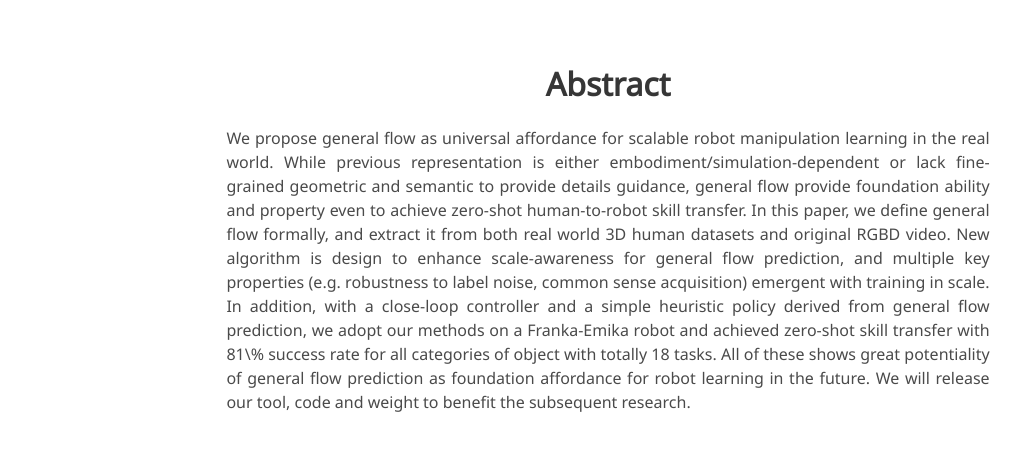
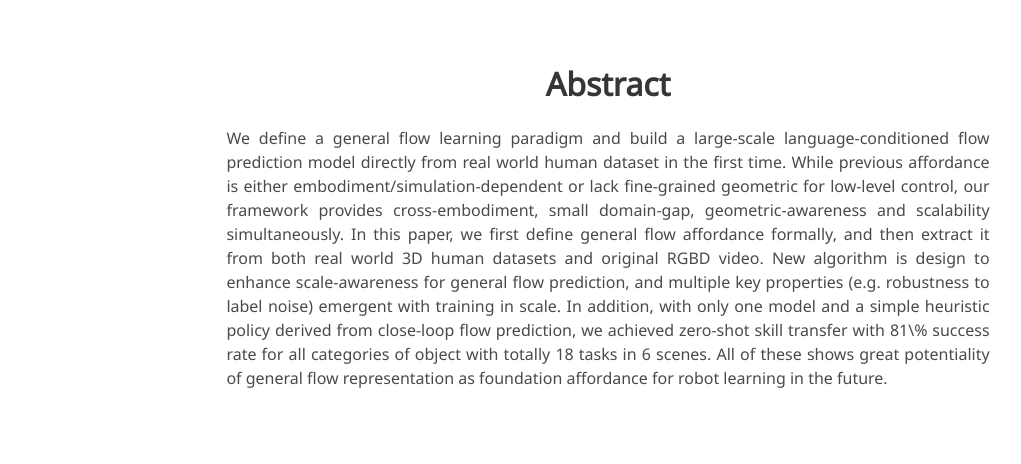
Before and after one commit to general-flow/general-flow.github.io, a plain HTML site: page index.html in a window 1280 px wide. Shown: the part 780-1244 px from the top of the page, without its empty margins (32-1053 px from the left). Drawn offline with nearby package versions, Linux system fonts and the light colour scheme; some icons are missing; a web font is replaced by a local one.

```diff
--- a/index.html
+++ b/index.html
@@ -479,7 +479,7 @@
           <h2 class="title is-3">Abstract</h2>
           <div class="content has-text-justified">
             <p>
-            We propose general flow as universal affordance for scalable robot manipulation learning in the real world. While previous representation is either embodiment/simulation-dependent or lack fine-grained geometric and semantic to provide details guidance, general flow provide foundation ability and property even to achieve zero-shot human-to-robot skill transfer. In this paper, we define general flow formally, and extract it from both real world 3D human datasets and original RGBD video. New algorithm is design to enhance scale-awareness for general flow prediction, and multiple key properties (e.g. robustness to label noise, common sense acquisition) emergent with training in scale. In addition, with a close-loop controller and a simple heuristic policy derived from general flow prediction, we adopt our methods on a Franka-Emika robot and achieved zero-shot skill transfer with 81\% success rate for all categories of object with totally 18 tasks. All of these shows great potentiality of general flow prediction as foundation affordance for robot learning in the future. We will release our tool, code and weight to benefit the subsequent research.
+            We define a general flow learning paradigm and build a large-scale language-conditioned flow prediction model directly from real world human dataset in the first time. While previous affordance is either embodiment/simulation-dependent or lack fine-grained geometric for low-level control, our framework provides cross-embodiment, small domain-gap, geometric-awareness and scalability simultaneously. In this paper, we first define general flow affordance formally, and then extract it from both real world 3D human datasets and original RGBD video. New algorithm is design to enhance scale-awareness for general flow prediction, and multiple key properties (e.g. robustness to label noise) emergent with training in scale. In addition, with only one model and a simple heuristic policy derived from close-loop flow prediction, we achieved zero-shot skill transfer with 81\% success rate for all categories of object with totally 18 tasks in 6 scenes. All of these shows great potentiality of general flow representation as foundation affordance for robot learning in the future.
             </p>
           </div>
         </div>
@@ -672,8 +672,6 @@
                   <option value="4">"group-4"</option>
                 </select>
               </div> of visualization.
-              </br>
-              (thanks for your patience to wait for loading since the image size is large)
             </div>
           </div>
           <div>
```
